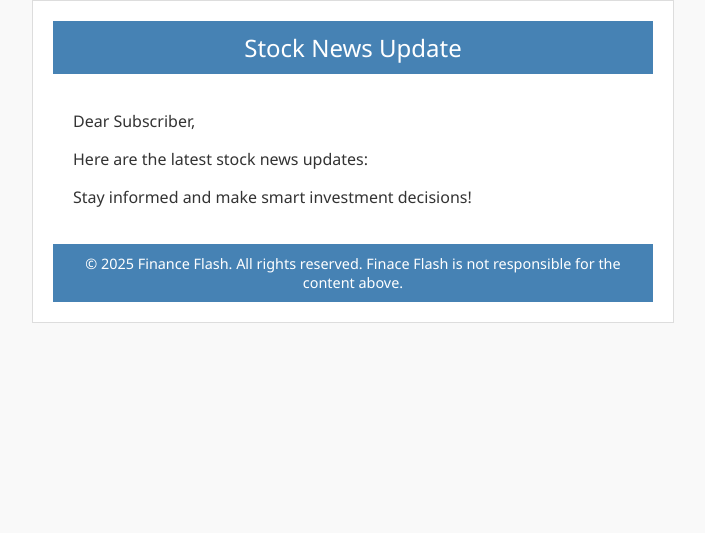
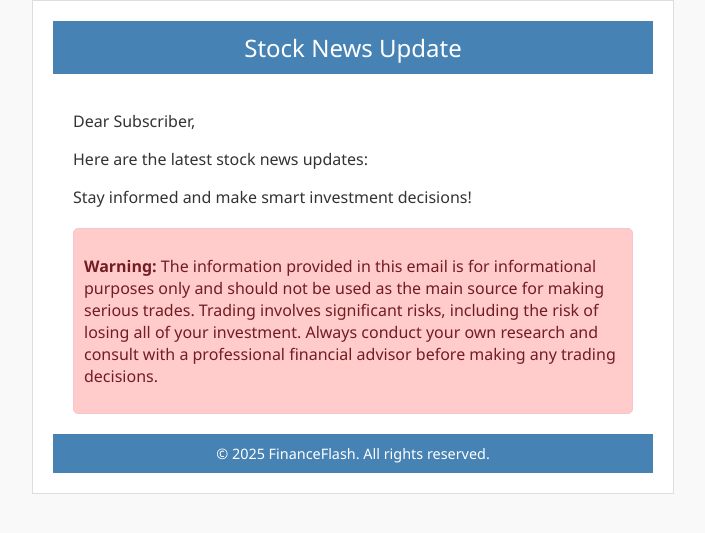
Before and after one commit to bestin-07/FinanceFlash, a Flask app: template templates/email_template.html in a window 1280 px wide. Shown: the top 533 px of the page, without its empty margins (287-992 px from the left). Run offline with Flask 2, Linux system fonts and the light colour scheme; the template is opened without the code that fills it, so the values that code supplies are empty.

Commit message:
Update email template

```diff
--- a/templates/email_template.html
+++ b/templates/email_template.html
@@ -64,6 +64,14 @@
             color: #666;
             margin-top: 5px;
         }
+        .warning {
+            margin-top: 20px;
+            padding: 10px;
+            background-color: #ffcccb;
+            color: #721c24;
+            border: 1px solid #f5c6cb;
+            border-radius: 5px;
+        }
     </style>
 </head>
 <body>
@@ -86,9 +94,12 @@
                 {% endfor %}
             </div>
             <p>Stay informed and make smart investment decisions!</p>
+            <div class="warning">
+                <p><strong>Warning:</strong> The information provided in this email is for informational purposes only and should not be used as the main source for making serious trades. Trading involves significant risks, including the risk of losing all of your investment. Always conduct your own research and consult with a professional financial advisor before making any trading decisions.</p>
+            </div>
         </div>
         <div class="footer">
-            &copy; 2025 Finance Flash. All rights reserved. Finace Flash is not responsible for the content above.
+            &copy; 2025 FinanceFlash. All rights reserved.
         </div>
     </div>
 </body>
```
